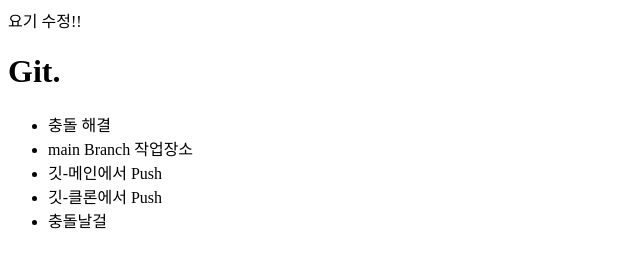
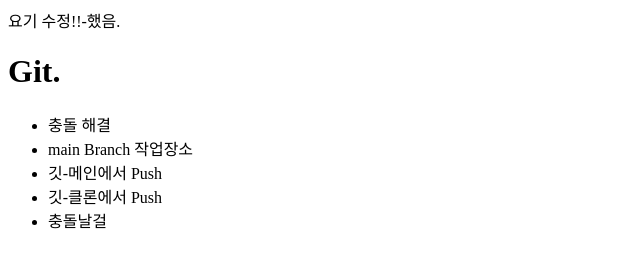
Before and after one commit to JYJ7980/git-work, a plain HTML site: page index.html in a window 1280 px wide. Shown: the full height of the page, 0-640 px from the left. Drawn offline with Linux system fonts and the light colour scheme.

Commit message:
#main-진짜 끝

```diff
--- a/index.html
+++ b/index.html
@@ -1,5 +1,5 @@
 <HTML>
-  요기 수정!!
+  요기 수정!!-했음.
   <Body>
     <header>
       <h1>Git.</h1>
```
